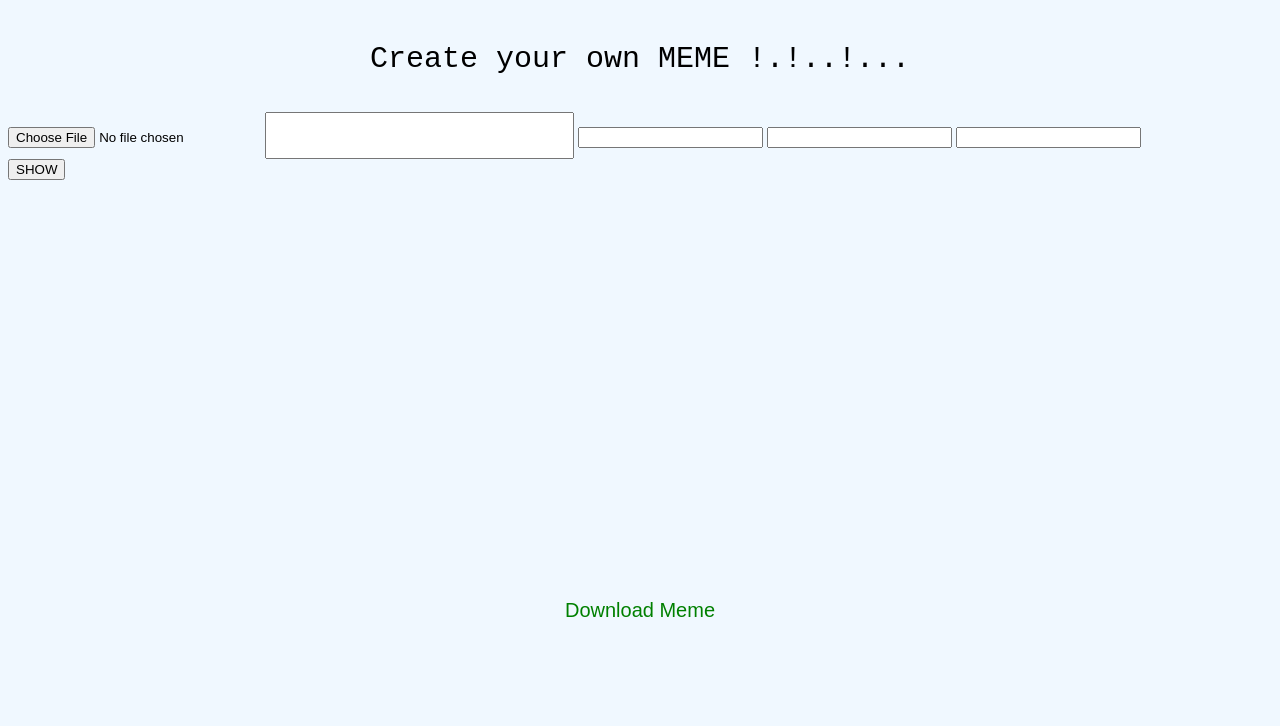
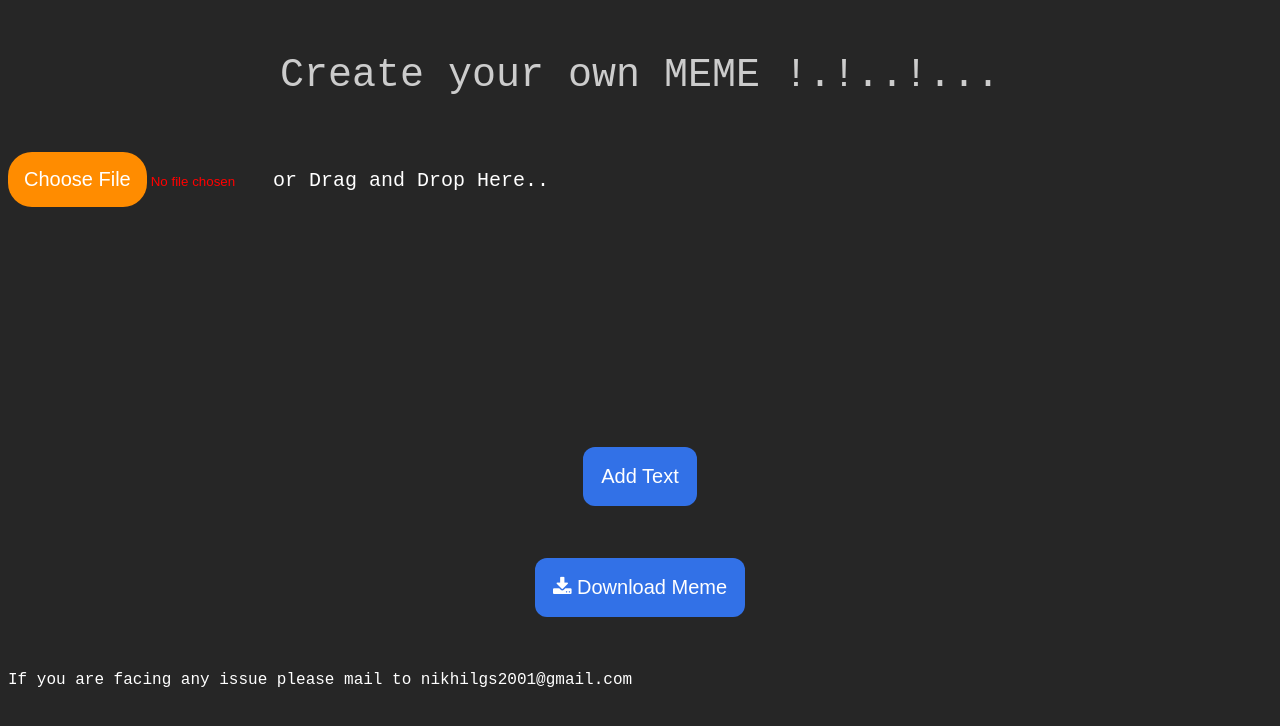
Before and after one commit to nikhilgs2001/m1, a plain HTML site: page index.html in a window 1280 px wide. Drawn offline with Linux system fonts and the light colour scheme.

Commit message:
Update index.html

```diff
--- a/index.html
+++ b/index.html
@@ -1,19 +1,21 @@
 <html>
 <head>
+
+  <link rel="stylesheet" href="https://cdnjs.cloudflare.com/ajax/libs/font-awesome/4.7.0/css/font-awesome.min.css">
 	<style>
 body{
-	background-color: #f0f8ff
+	background-color: #262626;
 }
 .h1{
 text-align: center;
-color: black;
-font-size: 30px;
+color: #cccccc;
+font-size: 40px;
 font-family: 'Courier New', monospace;
 }
-.h2{
-	text-align: center;
+
+.h3{
+  text-align: center;
 }
-
 .canvas-wrap {
   margin-top: 50px;
   position: relative;
@@ -28,15 +30,47 @@ font-family: 'Courier New', monospace;
   &.show {
     opacity: 1;
   }
-  .page-wrap {
-  display: inline-block;
-  margin: 2em auto;
+}
+  ::-webkit-file-upload-button{
+   font-size: 20px;
+   padding:14px 14px;
+   color:white;
+   background-color: #ff8c00;
+   border-radius: 24px;
+   border-color:transparent;
+outline: none;
+  }
+
+.ji{
+  color:red;
 }
 
+.btn{
+  text-align: center;
+  padding:16px 16px;
+  color:white;
+  background-color: #3271e7;
+  border-color:transparent;
+  border-radius: 12px;
+  font-size: 20px;
+  outline: none;
+}
 }
 
 
+.h2{
 
+text-align: center;
+padding:16px 16px;
+color:white;
+background-color: #3271e7;
+border-color:transparent;
+border-radius: 12px;
+font-size: 20px;
+outline: none;
+
+
+}
 
 
 
@@ -67,25 +101,20 @@ font-family: 'Courier New', monospace;
 	<br>
 	Create your own MEME !.!..!...
 </div>
-<div class="page-wrap">
-	<br><br>
-<input type="file" id="imageLoader">
-<input type="text" id="0" style="color:red;padding:10px 20px;font-size: 20px;">
+<div class="ji">
+	<br><br><br>
+<input type="file" id="imageLoader"><span style="color:white;font-family: 'Courier New', monospace;font-size: 20px;outline: none;">&nbsp;or Drag and Drop Here..</span>
+<br><br><br><br>
+</div>
+<div id="canvas-wrap">
+<canvas style="display: block;" id="imageCanvas">
+<canvas id="canvasID"></canvas><br><br>
+</div><br><br>
+<div class="h3">
+<button class="btn" onclick="show()">Add Text</button>
+</div>
+<br><br>
 
-<input type="number" id="i1" oninput="post()">
-<input type="number" id="i2" oninput="post()">
-<input type="number" id="i3" oninput="post()">
-<br>
-<input type="button" value="SHOW" onclick="show()">
-<div id="canvas-wrap">
-<canvas style="display: block;" id="imageCanvas" width="400" height="400">
-<canvas id="canvasID"></canvas>
-</div>
-</div>
-<br>
-<div class="h2">
-<input type="button" value="Download Meme" onclick="download()" style="color:green;background-color: transparent;border:transparent;font-size: 20px;">
-</div>
 
 
 
@@ -106,7 +135,7 @@ font-family: 'Courier New', monospace;
 <p id ="demo"></p>
 <script>
 	var ii1=0,ii2=0,ii3=0,ii4=0,ii5=0,ii6=0,iii3=0,jj1=0,jj2=0;
-var x=0,y=10,z=100,w=1000;
+var x=0,y=10,z=100,w=1000,o=10000,jjj0=0,jjj1=0,jjj2=0,jjj3=0;
 var k="";
 var y1 ="",y3="",y2="",y0="";
 var imageLoader = document.getElementById('imageLoader');
@@ -133,22 +162,23 @@ function post(){
 function DrawOverlay(img) {
     ctx.drawImage(img,0,0);
     ctx.fillStyle = 'transparent';
-    ctx.fillRect(0, 0, canvas.width, canvas.height);
+    ctx.fillRect(0, 0,canvas.width, canvas.height);
 }
 function DrawText() {
-	iii3=document.getElementById("i3").value;
-    //ctx.fillStyle = k;
+
     ctx.textBaseline = 'middle';
-    var fontArgs = ctx.font.split(' ');
-    var newSize = iii3+"px";
-    ctx.font = newSize + ' ' + fontArgs[fontArgs.length - 1];
 
    if(x==1){
 
     ii1=document.getElementById("11").value;
     ii2=document.getElementById("101").value;
     jj1=document.getElementById("1001").value;
+    jjj0=document.getElementById("10001").value;
     ctx.fillStyle = jj1;
+    var fontArgs = ctx.font.split(' ');
+    var newSize = jjj0+"px";
+    ctx.font = newSize + ' ' + fontArgs[fontArgs.length - 1];
+
        ctx.fillText(y0,ii1,ii2);
 
     }
@@ -156,11 +186,21 @@ function DrawText() {
       ii1=document.getElementById("11").value;
     ii2=document.getElementById("101").value;
     jj1=document.getElementById("1001").value;
+     jjj0=document.getElementById("10001").value;
     ii3=document.getElementById("12").value;
     ii4=document.getElementById("102").value;
     jj2=document.getElementById("1002").value;
+     jjj1=document.getElementById("10002").value;
     ctx.fillStyle = jj1;
+    var fontArgs = ctx.font.split(' ');
+    var newSize = jjj0+"px";
+    ctx.font = newSize + ' ' + fontArgs[fontArgs.length - 1];
+
       ctx.fillText(y0,ii1,ii2);
+      var fontArgs = ctx.font.split(' ');
+    var newSize = jjj1+"px";
+    ctx.font = newSize + ' ' + fontArgs[fontArgs.length - 1];
+
       ctx.fillStyle = jj2;
       ctx.fillText(y1,ii3,ii4);
     }
@@ -185,7 +225,7 @@ function DrawText() {
 }
 function DynamicText(img) {
   document.getElementById(x).addEventListener('keyup', function() {
-    ctx.clearRect(0, 0, canvas.width, canvas.height);
+    ctx.clearRect(0, 0,canvas.width, canvas.height);
     DrawOverlay(img);
     DrawText();
 
@@ -264,10 +304,11 @@ function show(){
  y=y+1;
  z=z+1;
  w=w+1;
+ o=o+1;
     var objNewDiv = document.createElement('div');
-    objNewDiv.setAttribute('id', 'div_' + x);
+    //objNewDiv.setAttribute('id', 'div_' + x);
 
-    objNewDiv.innerHTML = '<input type="text" id="'+x+'" name="'+x+'" oninput="post()"/><input type="number" id="'+y+'" oninput="post()"/><input type="number" id="'+z+'" oninput="post()"/><input type="color" id="'+w+'" onchange="post()">';
+    objNewDiv.innerHTML = '<input type="text" id="'+x+'" name="'+x+'" style="color:red;padding:10px 20px;border-radius:16px;font-size: 25px;outline:none;border-color:transparent;"  oninput="post()"/>&nbsp;&nbsp;&nbsp;&nbsp;<input type="range" min="0" max="500" value="0" id="'+y+'" oninput="post()"/><input type="range" min="0" max="500" value="10" id="'+z+'" style="transform: rotate(-270deg);" oninput="post()"/><input type="range" min="0" max="300" value="30" id="'+o+'" oninput="post()"/>&nbsp;&nbsp;&nbsp;&nbsp;<input type="color" id="'+w+'" onchange="post()"><br><br><br><br><br><br><br><br>';
     document.getElementById('demo').appendChild(objNewDiv);
 }
 
@@ -284,26 +325,23 @@ function show(){
 
 
 
+
 </script>
+<div class="h3">
+
+
+<button class="btn" onclick="download()"><i class="fa fa-download" ></i> Download Meme</button>
+
+
+<br><br><br><br>
 
 
 
+</div>
 
-
-
-
-
-
-
-
-
-
-
-
-
-
-
-
+<footer>
+ <span style="color:white;font-family: 'Courier New', monospace;"> If you are facing any issue please mail to nikhilgs2001@gmail.com </span>
+</footer>
 
 
 
```
